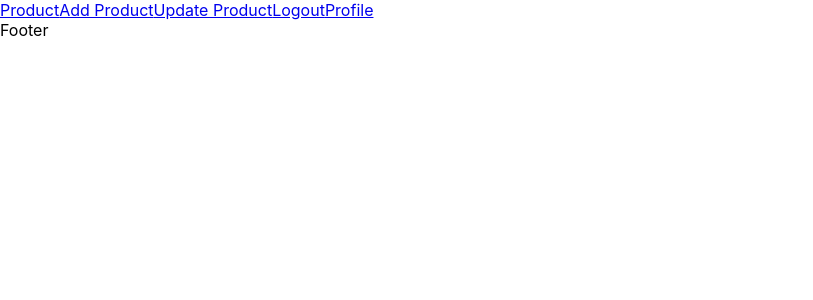
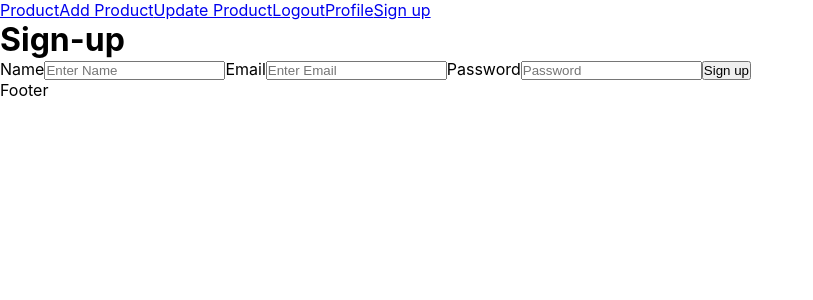
Before and after one commit to Ayush-Manware/iSHOP-Frontend, a React (Create React App) app: page /signup in a window 1280 px wide. Shown: the top 300 px of the page, without its empty margins (0-813 px from the left). Built offline with nearby package versions, Linux system fonts and the light colour scheme.

Commit message:
Signup Form

```diff
--- a/src/App.js
+++ b/src/App.js
@@ -2,6 +2,7 @@ import { Route, Routes } from "react-router-dom";
 import "./App.css";
 import Navbar from "./components/Navbar";
 import Footer from "./components/Footer";
+import SignUp from "./components/SignUp";
 
 function App() {
   return (
@@ -13,6 +14,7 @@ function App() {
         <Route path="/update" element={<p>update Listing Component</p>} />
         <Route path="/logout" element={<p>logout Listing Component</p>} />
         <Route path="/profile" element={<p>profile Listing Component</p>} />
+        <Route path="/signup" element={<SignUp/>}/>
       </Routes>
       <Footer/>
     </>
--- a/src/components/Navbar.jsx
+++ b/src/components/Navbar.jsx
@@ -21,6 +21,9 @@ const Navbar = () => {
             <li>
               <NavLink to={'/profile'}>Profile</NavLink>
             </li>
+            <li>
+              <NavLink to={'/signup'}>Sign up</NavLink>
+            </li>
           </ul>
         </div>
     </>
--- /dev/null
+++ b/src/components/SignUp.jsx
@@ -0,0 +1,31 @@
+import React, { useState } from 'react'
+
+const SignUp = () => {
+
+    const [name, setName] = useState("")
+    const [email, setEmail] = useState("")
+    const [password, setPassword] = useState("")
+
+    const getFormData = ()=>{
+        console.log(name, email, password)
+    }
+
+  return (
+    <div className="signupDiv">
+        <h1>Sign-up</h1>
+
+        <label htmlFor="name">Name</label>
+        <input type="text" placeholder="Enter Name" name="name" value={name} required onChange={(e)=> setName(e.target.value)} />
+
+        <label htmlFor="email">Email</label>
+        <input type="email" placeholder="Enter Email" name="email" value={email} required onChange={(e)=> setEmail(e.target.value)} />
+
+        <label htmlFor="password">Password</label>
+        <input type="password" placeholder="Password" name="pasword" value={password} required onChange={(e)=> setPassword(e.target.value)} />
+
+        <button type='button' className='btn' onClick={getFormData}>Sign up</button>
+    </div>
+  )
+}
+
+export default SignUp
```
Also changed, not shown: src/components/Login.jsx (added).
